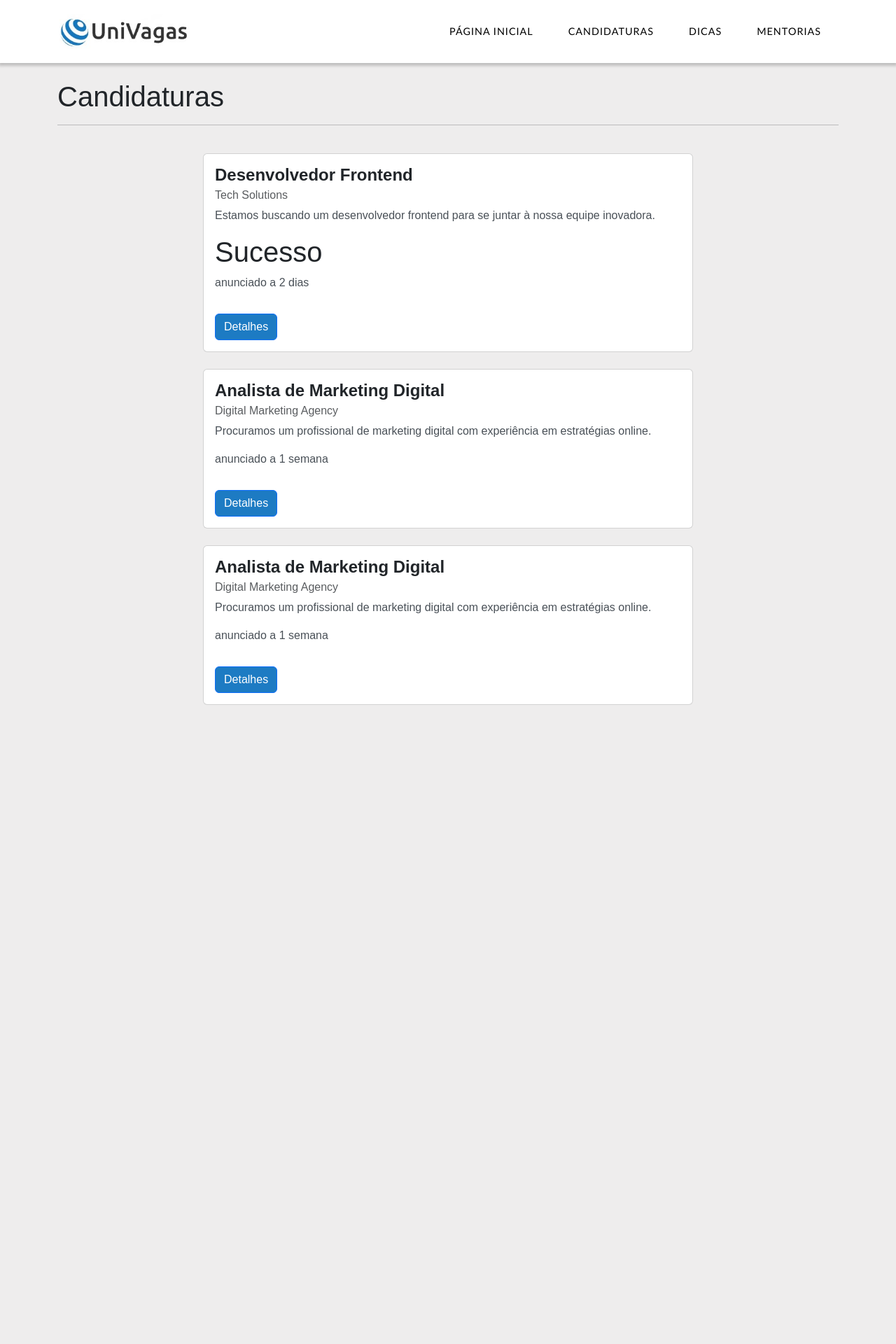
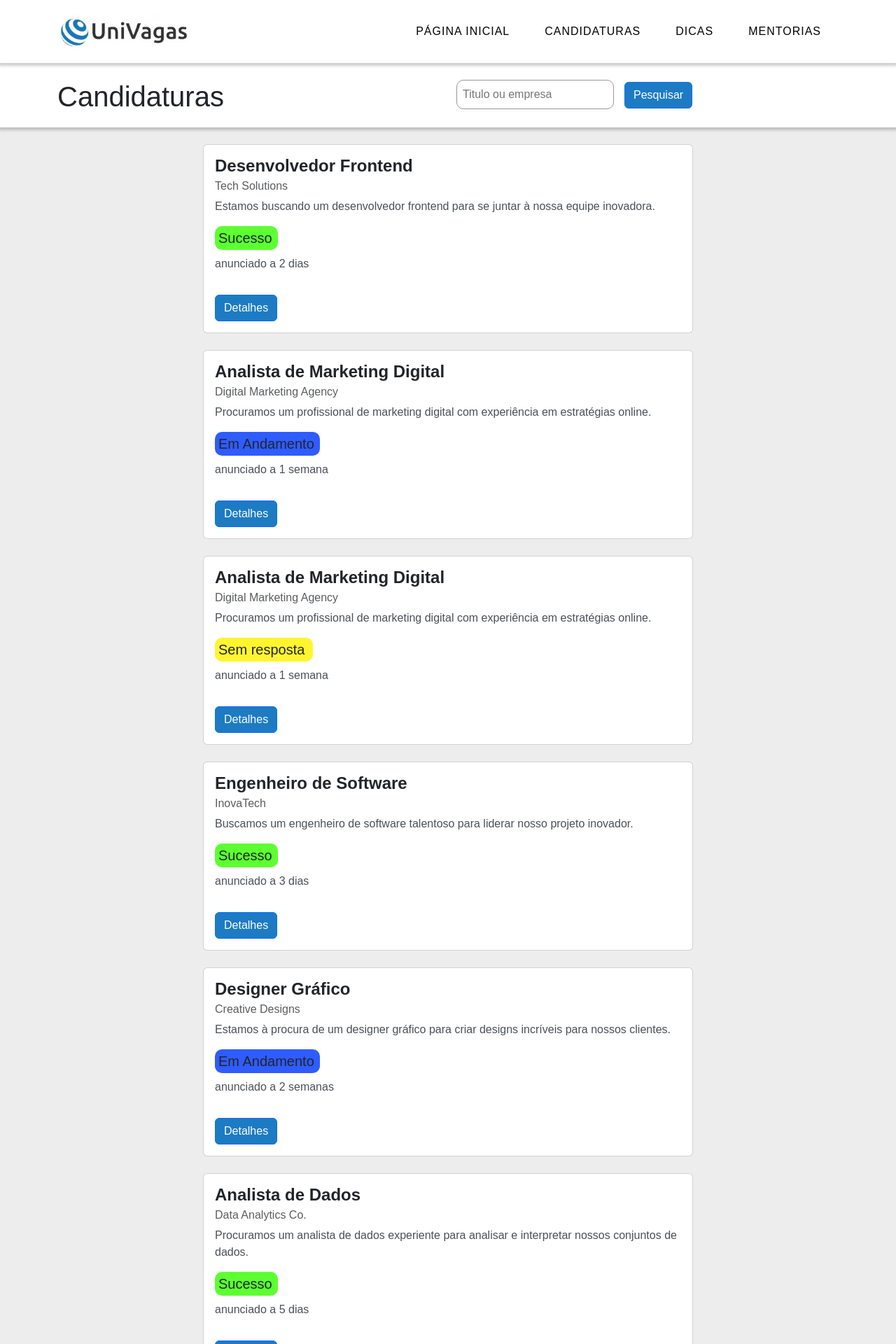
Before and after one commit to arthurmichaltchuk/univagas, a React (Create React App) app: page /candidaturas in a window 1280 px wide. Shown: the top 1920 px of the page at 70% size. Before the commit the page ends 1031 px from the top, so only its background shows below. Built offline with nearby package versions, Linux system fonts and the light colour scheme; the HTML template or start-up script is replaced by a standard one.

Commit message:
Tela de candidaturas pronta

```diff
--- a/src/App.js
+++ b/src/App.js
@@ -18,7 +18,6 @@ function App() {
           <Route path='/dicas' element={<Dicas />} />
           <Route path='/mentorias' element={<Mentorias />} />
         </Routes>
-        {/* <Footer/> */}
       </BrowserRouter>
     </div>
   );
--- a/src/componentes/candidaturas.jsx
+++ b/src/componentes/candidaturas.jsx
@@ -24,13 +24,108 @@ export default function Candidaturas() {
             descricao: 'Procuramos um profissional de marketing digital com experiência em estratégias online.',
             tempo: 'anunciado a 1 semana',
         },
-    ]
+        {
+            titulo: 'Engenheiro de Software',
+            empresa: 'InovaTech',
+            status: 'Sucesso',
+            descricao: 'Buscamos um engenheiro de software talentoso para liderar nosso projeto inovador.',
+            tempo: 'anunciado a 3 dias',
+        },
+        {
+            titulo: 'Designer Gráfico',
+            empresa: 'Creative Designs',
+            status: 'Em andamento',
+            descricao: 'Estamos à procura de um designer gráfico para criar designs incríveis para nossos clientes.',
+            tempo: 'anunciado a 2 semanas',
+        },
+        {
+            titulo: 'Analista de Dados',
+            empresa: 'Data Analytics Co.',
+            status: 'Sucesso',
+            descricao: 'Procuramos um analista de dados experiente para analisar e interpretar nossos conjuntos de dados.',
+            tempo: 'anunciado a 5 dias',
+        },
+        {
+            titulo: 'Gerente de Projetos',
+            empresa: 'Project Management Inc.',
+            status: 'Sem resposta',
+            descricao: 'Estamos em busca de um gerente de projetos para liderar nossas iniciativas de grande escala.',
+            tempo: 'anunciado a 1 semana',
+        },
+        {
+            titulo: 'Analista de Sistemas',
+            empresa: 'Tech Innovations',
+            status: 'Em andamento',
+            descricao: 'Procuramos um analista de sistemas para avaliar e aprimorar nossa infraestrutura de TI.',
+            tempo: 'anunciado a 4 dias',
+        },
+        {
+            titulo: 'Assistente Administrativo',
+            empresa: 'Office Solutions',
+            status: 'Sem resposta',
+            descricao: 'Buscamos um assistente administrativo para oferecer suporte nas operações diárias da empresa.',
+            tempo: 'anunciado a 2 semanas',
+        },
+        {
+            titulo: 'Desenvolvedor Full Stack',
+            empresa: 'Code Masters',
+            status: 'Sucesso',
+            descricao: 'Estamos expandindo nossa equipe e precisamos de um desenvolvedor full stack versátil.',
+            tempo: 'anunciado a 6 dias',
+        },
+        {
+            titulo: 'Especialista em SEO',
+            empresa: 'SEO Experts',
+            status: 'Em andamento',
+            descricao: 'Procuramos um especialista em SEO para otimizar nossa presença online e aumentar a visibilidade.',
+            tempo: 'anunciado a 3 semanas',
+        },
+        {
+            titulo: 'Analista Financeiro',
+            empresa: 'Financial Services Ltd.',
+            status: 'Sucesso',
+            descricao: 'Estamos contratando um analista financeiro para gerenciar nossas operações financeiras.',
+            tempo: 'anunciado a 7 dias',
+        },
+        {
+            titulo: 'Assistente de Recursos Humanos',
+            empresa: 'HR Solutions',
+            status: 'Sem resposta',
+            descricao: 'Procuramos um assistente de RH para ajudar nas atividades de recrutamento e seleção.',
+            tempo: 'anunciado a 2 semanas',
+        },
+        {
+            titulo: 'Engenheiro Eletricista',
+            empresa: 'Electric Innovations',
+            status: 'Em andamento',
+            descricao: 'Buscamos um engenheiro eletricista para contribuir para projetos inovadores na área de eletricidade.',
+            tempo: 'anunciado a 5 dias',
+        },
+        {
+            titulo: 'Consultor de Negócios',
+            empresa: 'Business Consulting Co.',
+            status: 'Sucesso',
+            descricao: 'Procuramos um consultor de negócios para fornecer orientação estratégica aos nossos clientes.',
+            tempo: 'anunciado a 8 dias',
+        },
+    ];
 
     return (
+        <div>
+            <div className='search-box'>
                 <div className="container">
-            <br />
-            <h1>Candidaturas</h1>
-            <hr />
+                    <div className='row pt-4'>
+                        <div className='col-md-6'><h1>Candidaturas</h1></div>
+                        <div className='col-md-6'>
+                            <input placeholder='Titulo ou empresa' className='search-input' />
+                            <Button variant="primary" className="search-button">Pesquisar</Button>
+                        </div>
+                    </div>
+                </div>
+            </div>
+
+            <div className='container'>
+
                 <div className="row row-cols-2">
 
 
@@ -44,7 +139,9 @@ export default function Candidaturas() {
                                         <Card.Subtitle className="mb-2 text-muted card-subtitle">{item.empresa}</Card.Subtitle>
                                         <Card.Text className="card-text">{item.descricao}</Card.Text>
 
-                                    {item.status === 'Sucesso' && (<h1>Sucesso</h1>)}
+                                        {item.status === 'Sucesso' && (<div className='statusBoxSucesso'><h5 className='statusBoxText'>Sucesso</h5></div>)}
+                                        {item.status === 'Sem resposta' && (<div className='statusBoxAguardando'><h5 className='statusBoxText'>Sem resposta</h5></div>)}
+                                        {item.status === 'Em andamento' && (<div className='statusBoxAndamento'><h5 className='statusBoxText'>Em Andamento</h5></div>)}
 
                                         <Card.Text className="card-text">{item.tempo}</Card.Text>
                                         <Button variant="primary" className="card-button">Detalhes</Button>
@@ -55,6 +152,8 @@ export default function Candidaturas() {
                         </div>
                     ))}
                 </div>
+
+            </div>
             <br />
         </div>
     )
--- a/src/index.css
+++ b/src/index.css
@@ -45,13 +45,12 @@ nav li{
 }
 
 .btnNavbar {
-  font-family: calibri !important;
   height:40px;
   line-height: 43px;
   margin: 3px;
   padding: 0px 22px !important;
   display: flex;
-  font-size: 0.9rem;
+  font-size: 1rem;
   text-transform: uppercase;
   font-weight: 500;
   color:#000000 !important;
@@ -110,8 +109,47 @@ nav .menu-btn,
   background-color: #1d7bc3;
 }
 
+.search-button {
+  background-color: #1d7bc3;
+}
+
+.search-input{
+  padding: 8px;
+  border: 1px solid rgb(151, 151, 151);
+  border-radius: 10px;
+  margin-right: 15px;
+}
+
+.search-box{
+  background-color: #ffffff;
+  box-shadow: 0px 2px 4px 2px rgba(0, 0, 0, 0.2);
+  height: 92px;
+}
+
 .cardCanditaturas{
   max-width: 700px;
   margin-left: auto;
   margin-right: auto;
 }
+
+.statusBoxSucesso{
+  background-color: rgb(92, 255, 47);
+  border-radius: 10px;
+  max-width: 90px;
+}
+
+.statusBoxAndamento{
+  background-color: rgb(47, 92, 255);
+  border-radius: 10px;
+  max-width: 150px;
+}
+
+.statusBoxAguardando{
+  background-color: rgb(255, 245, 47);
+  border-radius: 10px;
+  max-width: 140px;
+}
+
+.statusBoxText{
+  padding: 5px;
+}
```
Lines whose indentation alone changed are shown as unchanged.
